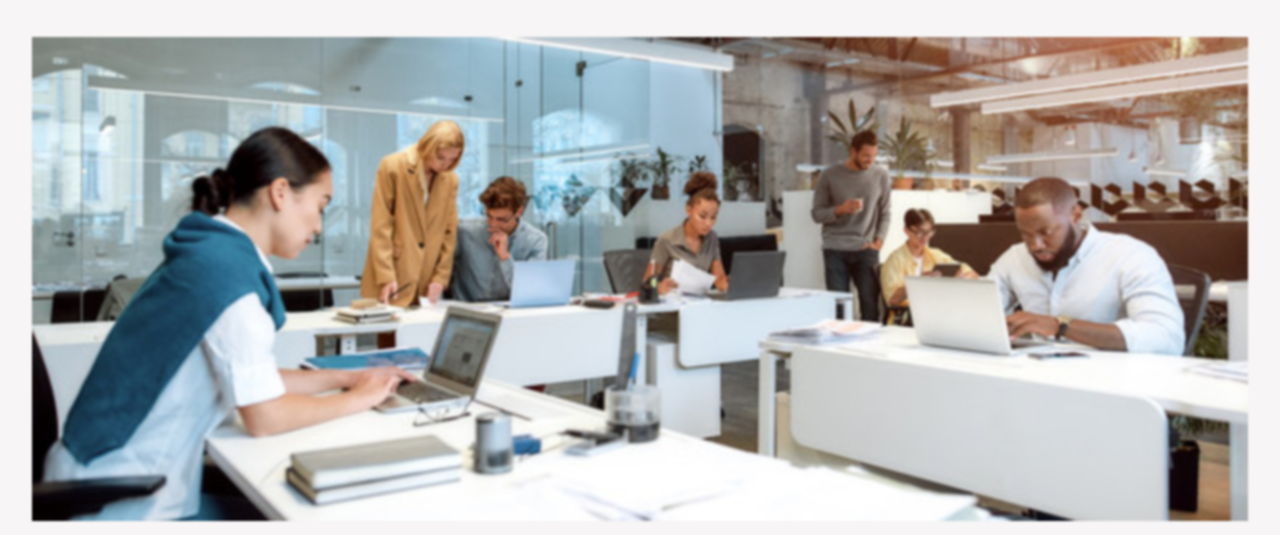
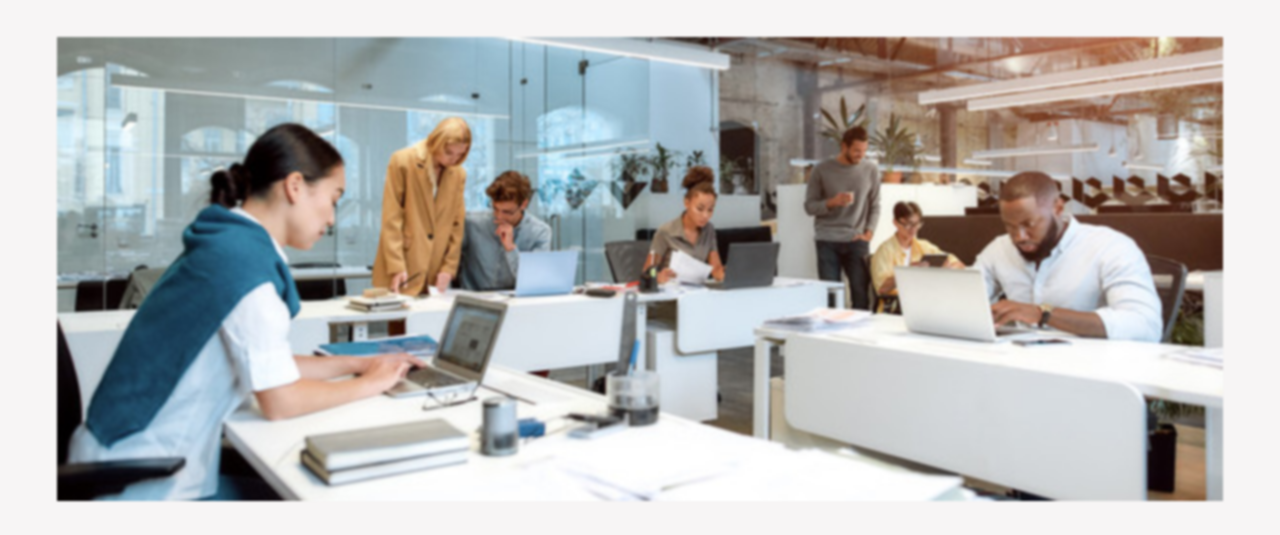
Before and after one commit to marialecumberri/omega, a website: page index.html in a window 1280 px wide. Shown: the part 265-800 px from the top of the page. Drawn offline with nearby package versions, Linux system fonts and the light colour scheme.

Commit message:
ultimos cambios

```diff
--- a/css/estilos.css
+++ b/css/estilos.css
@@ -10,6 +10,7 @@ body {
 }
 main {
     min-height: 100vh;
+    margin: 25px;
 }
 /* Header */
 .header {
--- a/sass/_body.scss
+++ b/sass/_body.scss
@@ -5,6 +5,9 @@ body {
 }
 main {
     min-height: 100vh;
+    margin-top: 20px;
+    margin-left: 25px;
+    margin-right: 25px;
 }
 .h1 {
     color: #8f427a;
--- a/sass/stylesass.scss
+++ b/sass/stylesass.scss
@@ -13,4 +13,4 @@
 @import "contacto";
 @import "preguntas-frecuentes";
 @import "quienes-somos";
-@import "servicios"
+@import "servicios";
```
